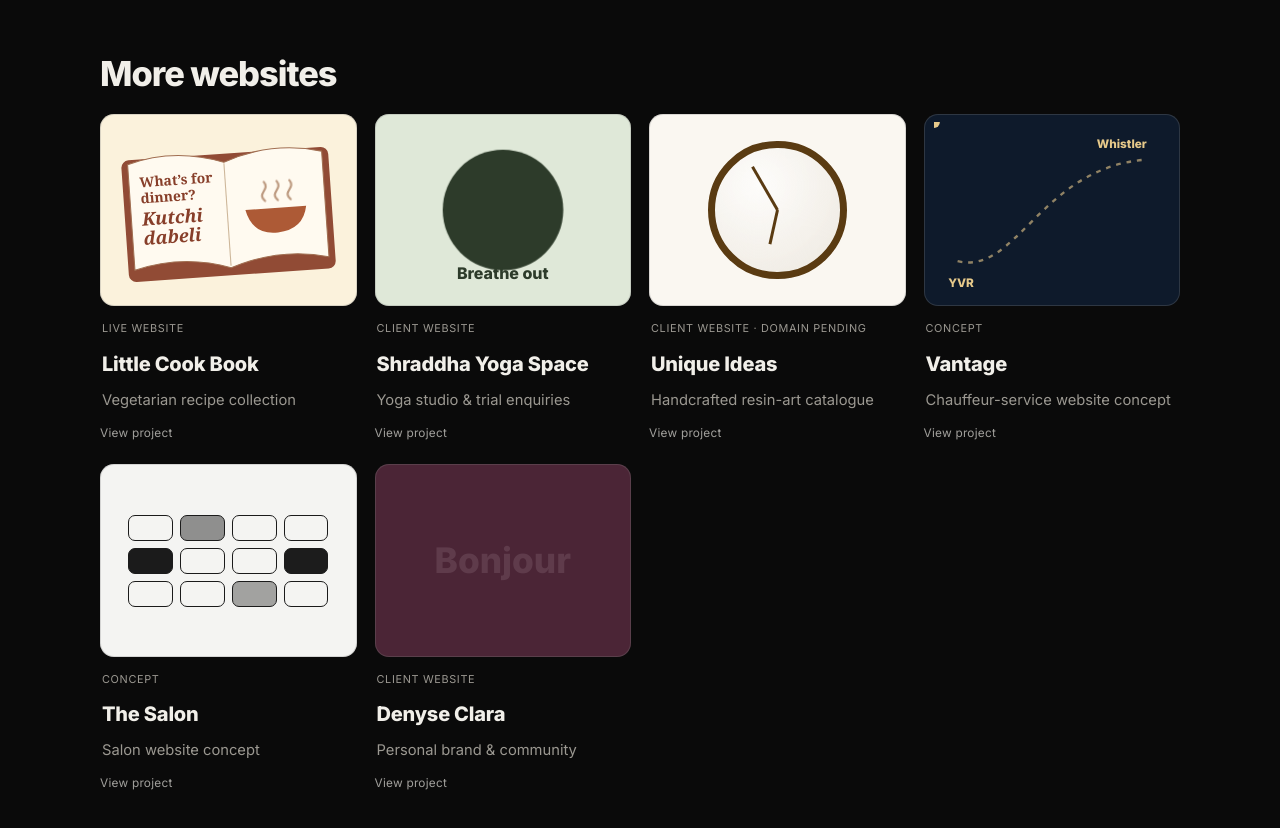
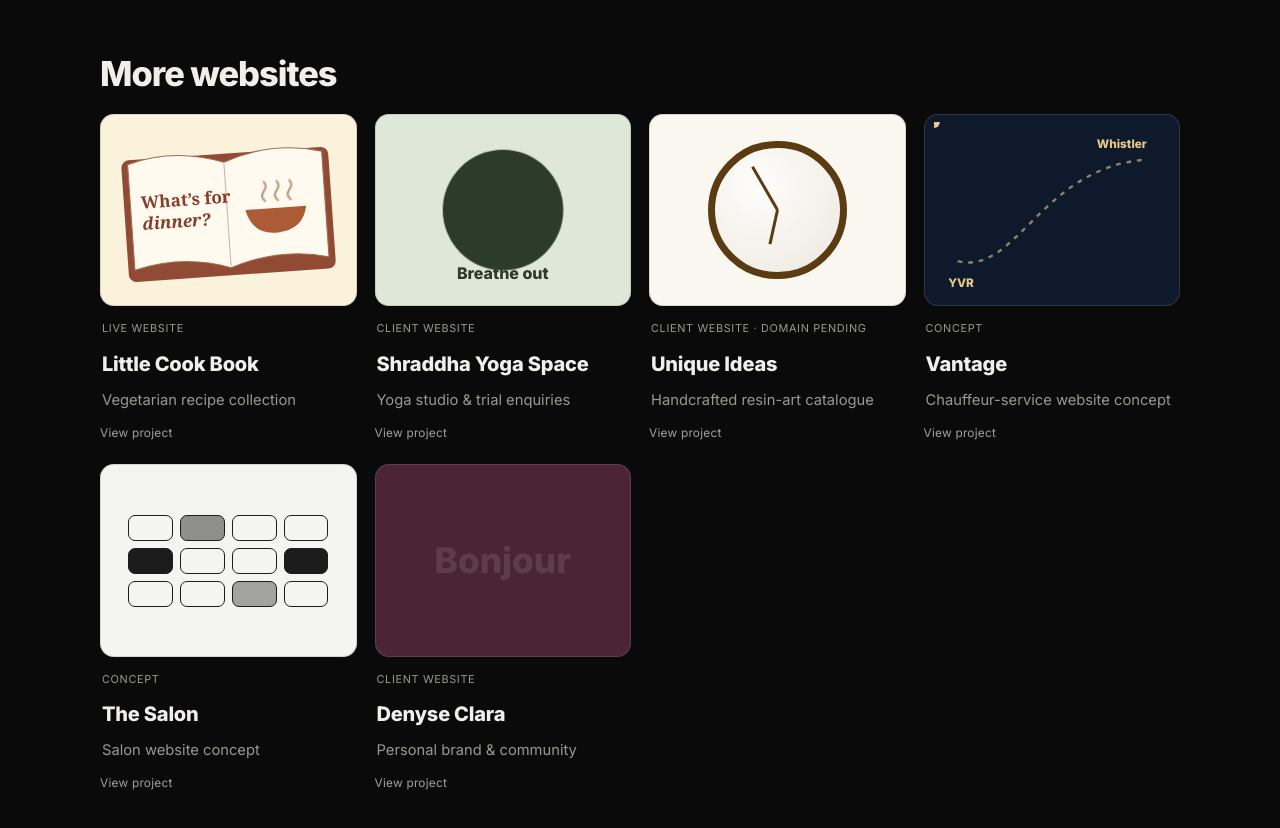
Before and after one commit to loganxaaryan-a11y/portfolio, a plain HTML site: page index.html in a window 1280 px wide. Shown: the part 2280-3108 px from the top of the page. Drawn offline with Linux system fonts and the light colour scheme.

Commit message:
Remove dish name from Little Cook Book card and details

```diff
--- a/index.html
+++ b/index.html
@@ -376,7 +376,7 @@ var P=[
       "Recipes",
       "Meal planning"
     ],
-    "d": "A vegetarian cookbook with step-by-step recipes, from Kutchi dabeli to paneer biryani.",
+    "d": "A vegetarian cookbook with step-by-step recipes.",
     "f": [
       "Browse recipes by chapter",
       "Save favourites and plan meals",
@@ -688,7 +688,7 @@ var S={
 "Unique Ideas":function(){return '<div style="width:54%;aspect-ratio:1;border-radius:50%;border:7px solid currentColor;position:relative;background:radial-gradient(circle at 35% 30%,rgba(255,255,255,.7),rgba(90,59,18,.08))"><i style="position:absolute;left:50%;top:50%;width:3px;height:40%;margin-left:-1.5px;background:currentColor;transform-origin:50% 0;animation:rot 12s linear infinite"></i><i style="position:absolute;left:50%;top:50%;width:3px;height:28%;margin-left:-1.5px;background:currentColor;transform-origin:50% 0;animation:rot 144s linear infinite"></i></div>'},
 "Vantage":function(){return '<svg viewBox="0 0 200 150" style="width:92%"><path d="M20 118C70 130 90 40 178 32" fill="none" stroke="currentColor" stroke-width="2" stroke-dasharray="4 5" opacity=".6"/><circle r="5" fill="currentColor"><animateMotion dur="5s" repeatCount="indefinite" path="M20 118C70 130 90 40 178 32"/></circle><text x="12" y="140" font-size="10" fill="currentColor">YVR</text><text x="138" y="22" font-size="10" fill="currentColor">Whistler</text></svg>'},
 "Little Cook Book":function(){
-  return '<svg viewBox="0 0 240 150" width="88%" height="88%" aria-hidden="true"><g transform="rotate(-4 120 75)"><rect x="23" y="22" width="194" height="114" rx="7" fill="#914b35"/><path d="M29 26Q73 13 119 30Q165 13 211 26V125Q165 113 119 129Q75 113 29 125Z" fill="#fffaf0" stroke="#a16f52"/><path d="M119 31V127" stroke="#cdb699"/><g fill="currentColor" font-family="Georgia,serif"><text x="39" y="48" font-size="13"><tspan>What’s for</tspan><tspan x="39" dy="15">dinner?</tspan></text><text x="39" y="84" font-size="17" font-style="italic">Kutchi</text><text x="39" y="102" font-size="17" font-style="italic">dabeli</text></g><path d="M136 76h57q-4 22-28 23t-29-23" fill="#ad5a36"/><g class="cook-steam" fill="none" stroke="#986542" stroke-width="2" stroke-linecap="round"><path d="M155 68c-8-8 6-10 0-18m12 18c-8-8 6-10 0-18m12 18c-8-8 6-10 0-18"/></g></g></svg>';
+  return '<svg viewBox="0 0 240 150" width="88%" height="88%" aria-hidden="true"><g transform="rotate(-4 120 75)"><rect x="23" y="22" width="194" height="114" rx="7" fill="#914b35"/><path d="M29 26Q73 13 119 30Q165 13 211 26V125Q165 113 119 129Q75 113 29 125Z" fill="#fffaf0" stroke="#a16f52"/><path d="M119 31V127" stroke="#cdb699"/><g fill="currentColor" font-family="Georgia,serif"><text x="39" y="68" font-size="16"><tspan>What’s for</tspan><tspan x="39" dy="20" font-style="italic">dinner?</tspan></text></g><path d="M136 76h57q-4 22-28 23t-29-23" fill="#ad5a36"/><g class="cook-steam" fill="none" stroke="#986542" stroke-width="2" stroke-linecap="round"><path d="M155 68c-8-8 6-10 0-18m12 18c-8-8 6-10 0-18m12 18c-8-8 6-10 0-18"/></g></g></svg>';
 },
 "The Salon":function(){var s='<div style="display:grid;grid-template-columns:repeat(4,1fr);gap:7px;width:78%">';for(var i=0;i<12;i++)s+='<i style="height:26px;border:1.5px solid;border-radius:7px;'+(i%3==1?'animation:fill 6s infinite;animation-delay:'+i*.45+'s':'')+'"></i>';return s+'</div>'},
 "Denyse Clara":function(){return ["Hello","Bonjour","Hola","Aaniin"].map(function(w,i){return '<span class="w" style="font-size:2.2rem;font-weight:800;animation:cyc 10s infinite;animation-delay:'+i*2.5+'s">'+w+'</span>'}).join("")},
```
